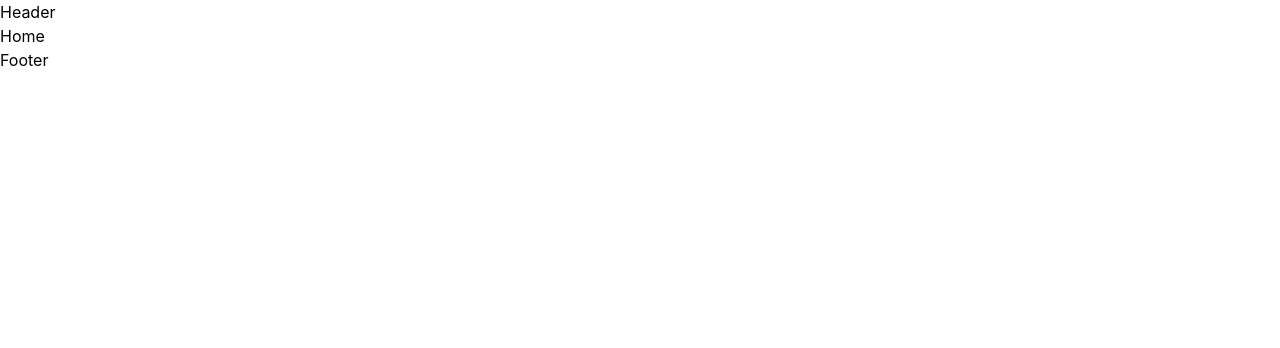
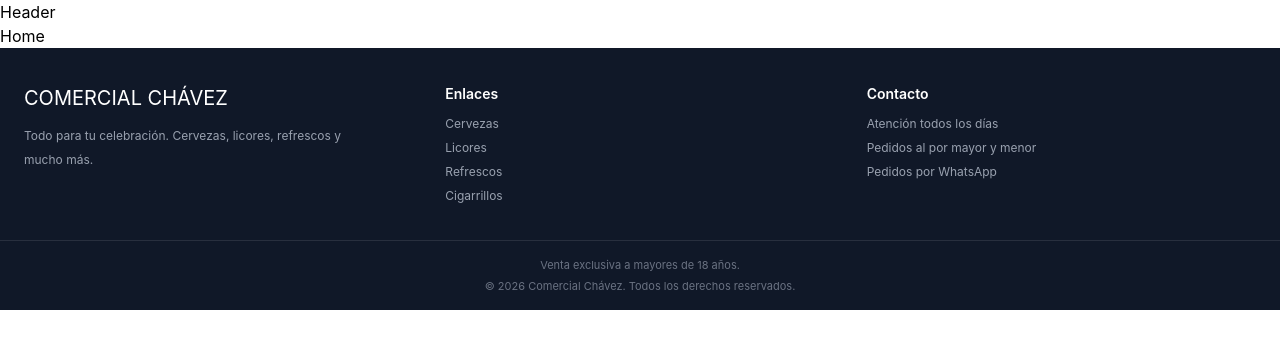
Before and after one commit to migayalach/LP-comercial-ch-vez, a React (Vite) app: page / in a window 1280 px wide. Shown: the top 348 px of the page. Built offline with nearby package versions, Linux system fonts and the light colour scheme.

Commit message:
style: actualizar footer

```diff
--- a/src/components/Footer.tsx
+++ b/src/components/Footer.tsx
@@ -1,9 +1,59 @@
-import React from 'react'
+import { Link } from "react-router-dom";
 
 function Footer() {
   return (
-    <div>Footer</div>
-  )
+    <footer className="bg-gray-900 text-white">
+      <div className="mx-auto grid max-w-7xl grid-cols-1 gap-8 px-6 py-9 md:grid-cols-3">
+
+        {/* MARCA */}
+        <div>
+          <h2 className="text-xl">
+            COMERCIAL <span className="text-primary">CHÁVEZ</span>
+          </h2>
+
+          <p className="mt-3 max-w-xs text-xs leading-6 text-gray-400">
+            Todo para tu celebración. Cervezas, licores, refrescos y mucho más.
+          </p>
+        </div>
+
+        {/* ENLACES */}
+        <div>
+          <h3 className="mb-3 text-sm font-semibold text-white">
+            Enlaces
+          </h3>
+
+          <ul className="space-y-2 text-xs text-gray-400">
+            <li><Link to="/categoria/cervezas" className="hover:text-white">Cervezas</Link></li>
+            <li><Link to="/categoria/licores" className="hover:text-white">Licores</Link></li>
+            <li><Link to="/categoria/refrescos" className="hover:text-white">Refrescos</Link></li>
+            <li><Link to="/categoria/cigarrillos" className="hover:text-white">Cigarrillos</Link></li>
+          </ul>
+        </div>
+
+        {/* CONTACTO */}
+        <div>
+          <h3 className="mb-3 text-sm font-semibold text-white">
+            Contacto
+          </h3>
+
+          <ul className="space-y-2 text-xs text-gray-400">
+            <li>Atención todos los días</li>
+            <li>Pedidos al por mayor y menor</li>
+            <li>Pedidos por WhatsApp</li>
+          </ul>
+        </div>
+
+      </div>
+
+      {/* COPYRIGHT */}
+      <div className="border-t border-white/10 px-6 py-4 text-center text-[11px] text-gray-500">
+        <p>Venta exclusiva a mayores de 18 años.</p>
+        <p className="mt-1">
+          © {new Date().getFullYear()} Comercial Chávez. Todos los derechos reservados.
+        </p>
+      </div>
+    </footer>
+  );
 }
 
-export default Footer
+export default Footer;
```
